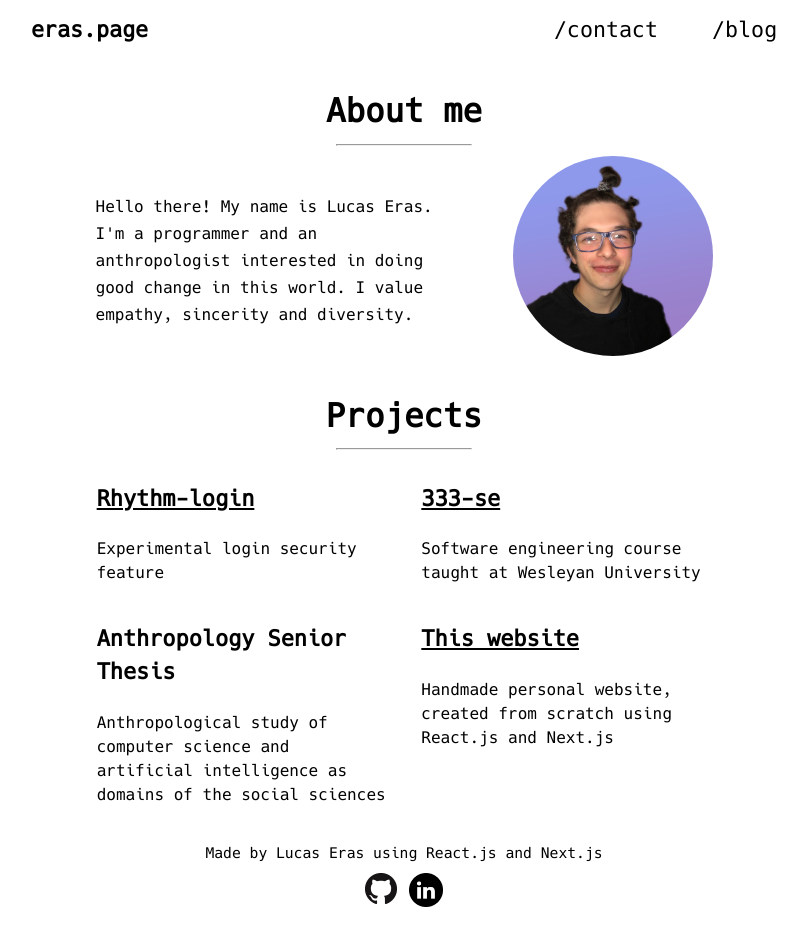
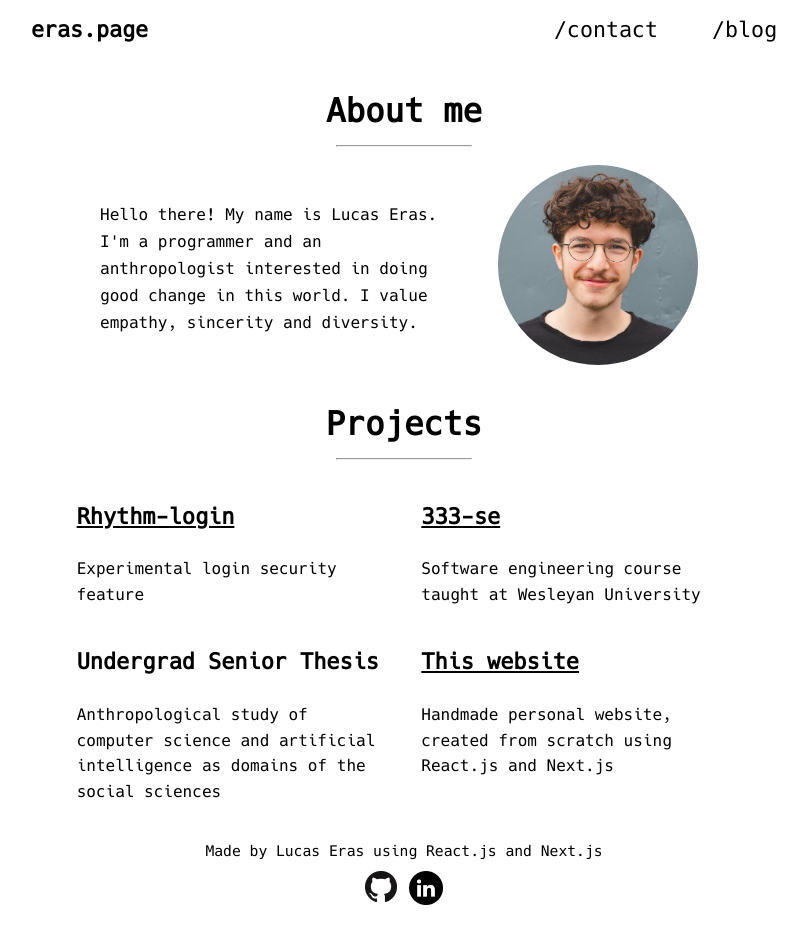
Before and after one commit to lucaseras/eras.page, a Next.js app: page / in a window 1280 px wide. Shown: the top 946 px of the page, without its empty margins (236-1043 px from the left). Built offline with nearby package versions, Linux system fonts and the light colour scheme.

Commit message:
changed profile pic and cleaned up layout

```diff
--- a/components/index.module.css
+++ b/components/index.module.css
@@ -1,6 +1,8 @@
 .h1 {
     text-align: center;
     font-family: 'Hack';
+    line-height: 1.5;
+    font-size: 1.8rem;
     margin-bottom: 8px;
 }
 
@@ -8,15 +10,14 @@
     color: blue;
     background-color: blue;
     width: 20%;
-    margin-block-start: 0;
-    margin-block-end: 2;
+    margin-bottom: 1rem;
 }
 
 .content {
     display: flex;
     align-items: center;
     flex-wrap:wrap-reverse;
-    justify-content:space-around;
+    justify-content:space-evenly;
 }
 
 /*Content for about*/
@@ -33,6 +34,8 @@
     width: auto;
     height: auto;
     z-index: -5;
+    margin-right: 10px;
+    margin-left: 10px;
 
 
 }
@@ -49,10 +52,12 @@
     width: 100%;
     flex-wrap:wrap;
     justify-content: space-evenly;
+    column-gap: 20px;
 }
 
+
 .project {
-    width: 290px;
+    width: 310px;
     font-size: 14pt;
 }
 
--- a/components/layout.js
+++ b/components/layout.js
@@ -12,7 +12,6 @@ export default function Layout({ children, home }) {
         <Head>
             <meta name='viewport' content='initial-scale=1.0, width=device-width'/>
         </Head>
-
         <Navbar></Navbar>
         <div className={styles.container}>
             {!home && (
--- a/components/projects.jsx
+++ b/components/projects.jsx
@@ -14,7 +14,7 @@ const projects = [
         link: "https://github.com/lucaseras/333-creations"
     },
     {
-        title: "Anthropology Senior Thesis",
+        title: "Undergrad Senior Thesis",
         description: "Anthropological study of computer science and artificial intelligence as domains of the social sciences",
     },
     {
--- a/pages/index.js
+++ b/pages/index.js
@@ -13,10 +13,9 @@ export default function Home() {
             <Head>
                 <title>{siteTitle}</title>
             </Head>
-            <section className={utilStyles.headingMd}>
+            <section >
             <About />
             <Projects />
-
             </section>
         </Layout>
     )
```
Also changed, not shown: public/profile.png.
